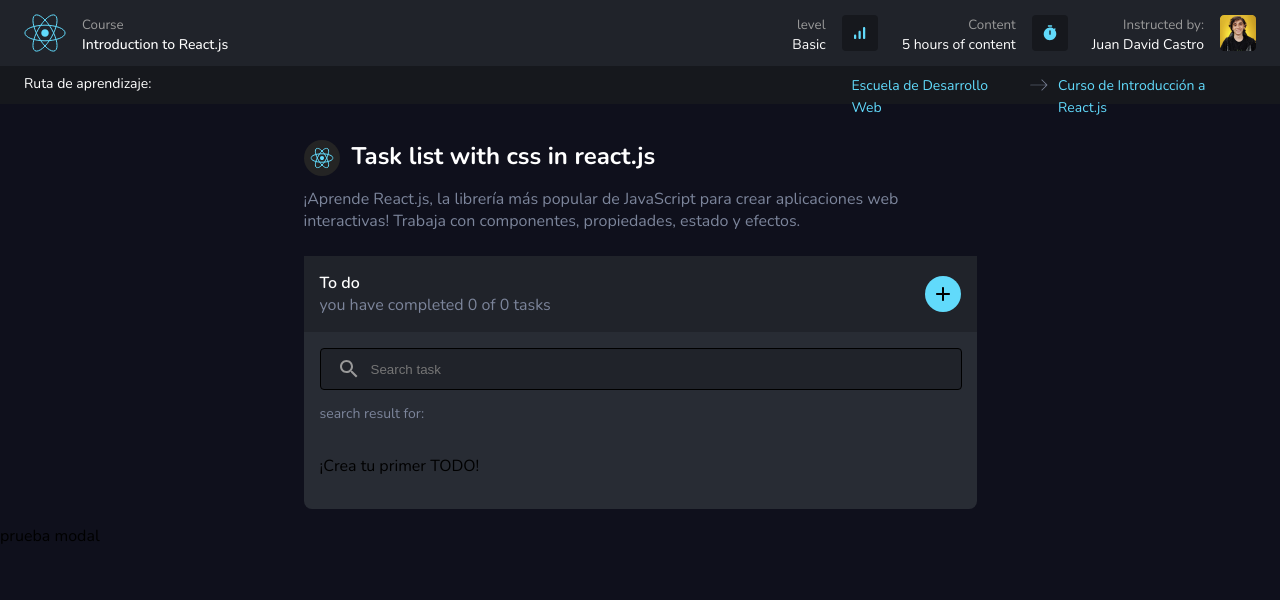
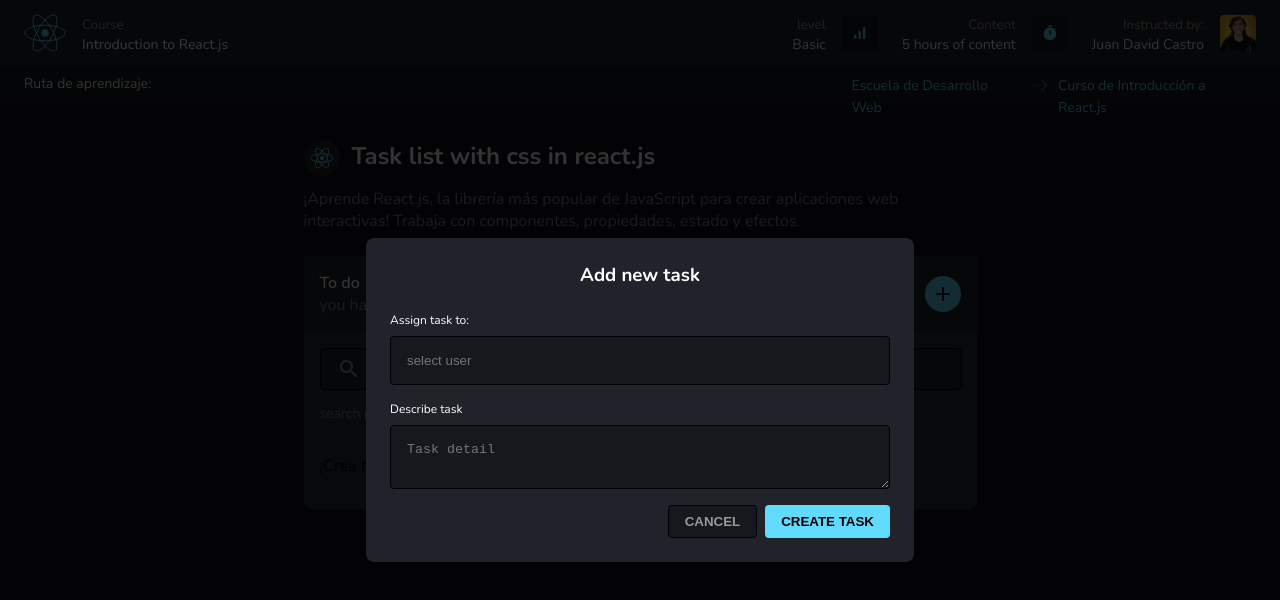
Before and after one commit to ivankstro7/taskDesign, a React (Create React App) app: page / in a window 1280 px wide. Both pictures are taken after a click on the button 942 px from the left and 294 px from the top of the page. Shown: the top 600 px of the page. Built offline with nearby package versions, Linux system fonts and the light colour scheme.

Commit message:
add modal component

```diff
--- a/src/components/TodoList/task.js
+++ b/src/components/TodoList/task.js
@@ -4,7 +4,8 @@
 import { TodoSearch } from './TodoSearch';
 import { TodoList } from './TodoList';
 import { TodoItem } from './TodoItem';
-import {Modal} from "../../modal/modal"
+import { Modal } from "../modal/modal";
+import { FormModal } from '../modal/form';
 import './task.css';
 
 function TaskContainer() {
@@ -41,7 +42,7 @@
       </TodoList>
       {!!openModal && (
         <Modal>
-          <p>prueba modal</p>
+          <FormModal/>
         </Modal>
       )}
     </div>
--- /dev/null
+++ b/src/components/modal/form.css
@@ -0,0 +1,65 @@
+@import url(../colors.css);
+
+.form-modal{
+    width: 500px;
+    background-color: var(--primary-background);
+    padding: 24px;
+    border-radius: 8px;
+}
+
+.form-modal h3{
+    color: var(--white);
+    text-align: center;
+    margin-top: 0;
+    margin-bottom: 24px;
+}
+
+.form-modal .form-input{
+    display: flex;
+    flex-direction: column;
+    margin-bottom: 16px;
+}
+
+.form-modal .form-input label{
+    font-size: 0.75rem;
+    color: var(--white);
+    margin-bottom: 8px;
+}
+
+.form-modal .form-input input, .form-modal .form-input textarea{
+    color: var(--white);
+    border-radius: 4px;
+    background-color: var(--secundary-background);
+    border: 1px solid var(--stroke);
+    padding: 16px;
+}
+
+.form-modal .form-input input:focus-visible, .form-modal .form-input textarea:focus-visible{
+    outline: none;
+}
+
+.form-modal .form-buttons{
+    display: flex;
+    justify-content: flex-end;
+}
+
+.form-modal .form-buttons button{
+    font-weight: 600;
+    text-transform: uppercase;
+    padding: 8px 16px;
+    border-radius: 4px;
+    cursor: pointer;
+}
+
+.form-modal .form-buttons .btn-stroke{
+    color: var(--small-color);
+    margin-right: 8px;
+    background-color: var(--secundary-background);
+    border: 1px solid var(--stroke);
+}
+
+.form-modal .form-buttons .btn-primary{
+    color: var(--stroke);
+    background-color: var(--primary-color);
+    border: none;
+}
--- /dev/null
+++ b/src/components/modal/form.js
@@ -0,0 +1,45 @@
+import React from "react";
+import { TodoContext } from "../../todoContext";
+import './form.css'
+
+function FormModal () {
+  const [newTodoValue, setNewTodoValue] = React.useState('')
+  const {
+    addTodo,
+    setOpenModal,
+  }=React.useContext(TodoContext);
+
+  const onChange = (event) => {
+    setNewTodoValue(event.target.value);
+  };
+
+  const onCancel = () => {
+    setOpenModal(false);
+  };
+
+  const onSubmit = (event) => {
+    event.preventDefault();
+    addTodo(newTodoValue);
+    setOpenModal(false);
+  };
+
+  return(
+    <form className="form-modal" onSubmit={onSubmit}>
+      <h3>Add new task</h3>
+      <div className="form-input">
+        <label>Assign task to:</label>
+        <input placeholder="select user"></input>
+      </div>
+      <div className="form-input">
+        <label>Describe task</label>
+        <textarea placeholder="Task detail" value={newTodoValue} onChange={onChange}></textarea>
+      </div>
+      <div className="form-buttons">
+        <button className="btn-stroke" type="button" onClick={onCancel}>Cancel</button>
+        <button className="btn-primary" type="submit">Create task</button>
+      </div>
+    </form>
+  );
+}
+
+export { FormModal }
--- /dev/null
+++ b/src/components/modal/modal.css
@@ -0,0 +1,10 @@
+.background-modal{
+    position: absolute;
+    top: 0;
+    width: 100%;
+    height: 100%;
+    display: flex;
+    align-items: center;
+    justify-content: center;
+    background: rgba(0, 0, 0, 0.8);
+}
--- a/src/modal/modal.js
+++ b/src/components/modal/modal.js
@@ -1,9 +1,12 @@
 import React from "react";
 import ReactDOM from "react-dom";
+import './modal.css'
 
 function Modal ({children}) {
   return ReactDOM.createPortal(
-		children,
+		<div className="background-modal">
+			{children}
+		</div>,
 		document.getElementById('modal')
 	);
 }
--- a/src/todoContext/index.js
+++ b/src/todoContext/index.js
@@ -28,6 +28,15 @@
     });
   }
 
+  const addTodo = (text) => {
+    const newTodos = [...todos];
+    newTodos.push({
+      completed: false,
+      text,
+    });
+    saveTodos(newTodos);
+  };
+
   const completeTodo = (text) => {
     const todoIndex = todos.findIndex(todo => todo.text === text);
     const newTodos = [...todos];
@@ -54,6 +63,7 @@
 			deleteTodo,
       openModal,
       setOpenModal,
+      addTodo,
 		}}>
 			{props.children}
 		</TodoContext.Provider>
```
